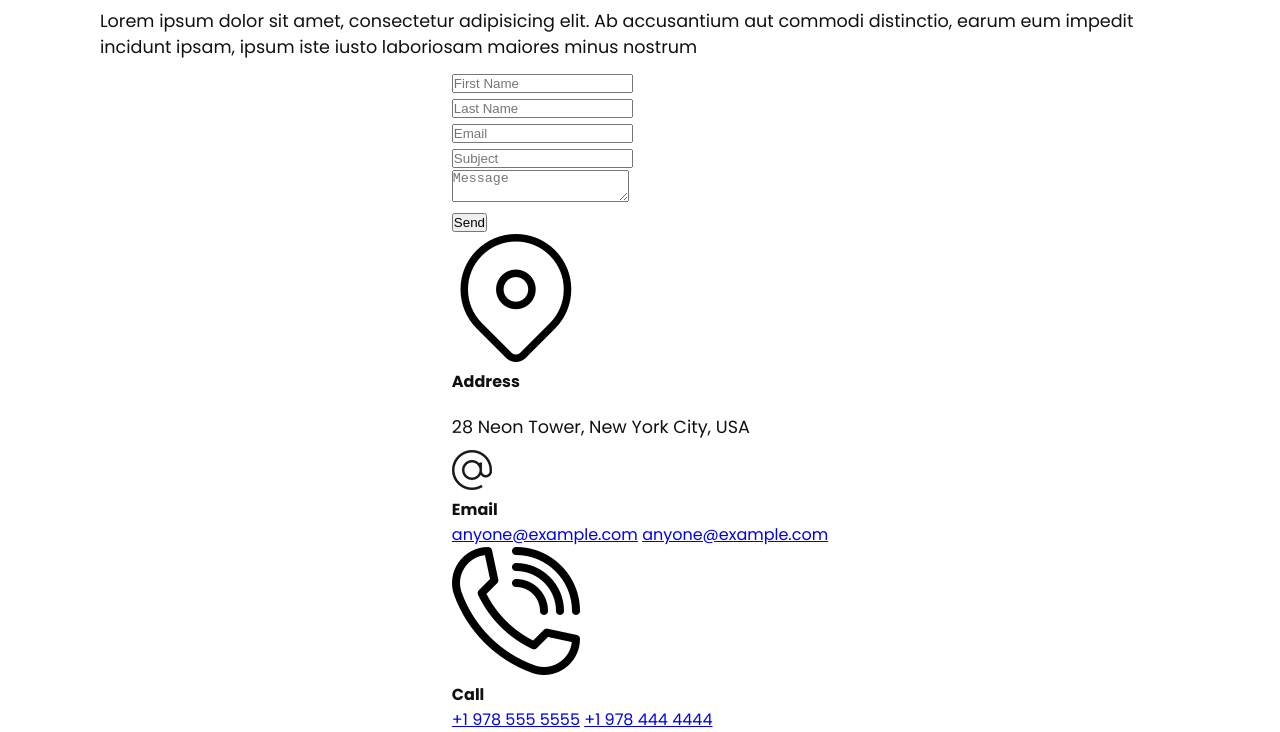
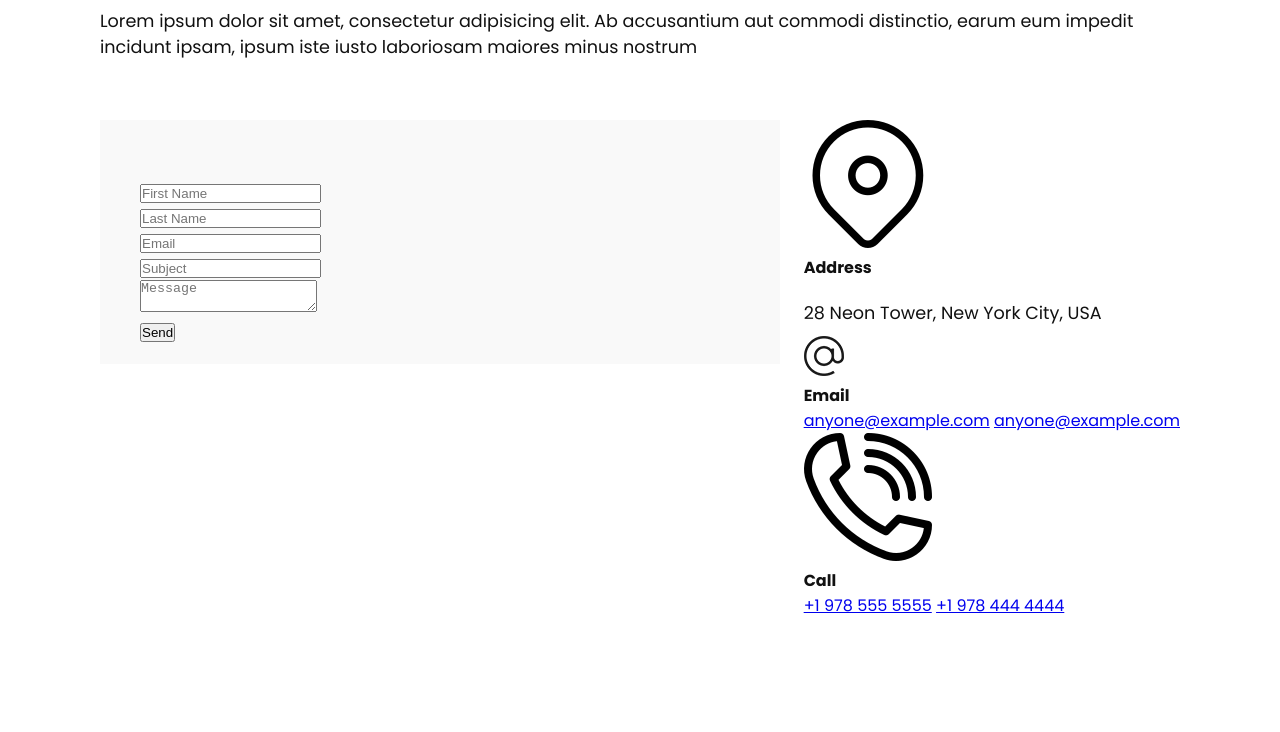
Before and after one commit to Annie-Huang/creative-agency-website, a website: page contact.html in a window 1280 px wide. Shown: the part 217-949 px from the top of the page. After the commit the page ends 860 px from the top, so only its background shows below. Drawn offline with Linux system fonts and the light colour scheme.

Commit message:
Setup the basic .contact and .contact-form styling.

```diff
--- a/css/style.css
+++ b/css/style.css
@@ -243,6 +243,27 @@ section.home {
   padding: 5px 15px;
 }
 
+/* CONTACT */
+.contact {
+  position: relative;
+  width: 100%;
+  margin-top: 50px;
+  display: flex;
+  justify-content: space-between;
+  align-items: flex-start;
+}
+
+.contact-form {
+  position: relative; /* Why keep doing this? */
+  background: #f9f9f9; /* the form itself default for a grey background */
+  width: calc(100% - 400px);
+  padding: 60px 40px 20px;
+}
+
+.contact-form form {
+  width: 100%;
+}
+
 @media (max-width: 1068px) {
   .home-img {
     display: none;
```
